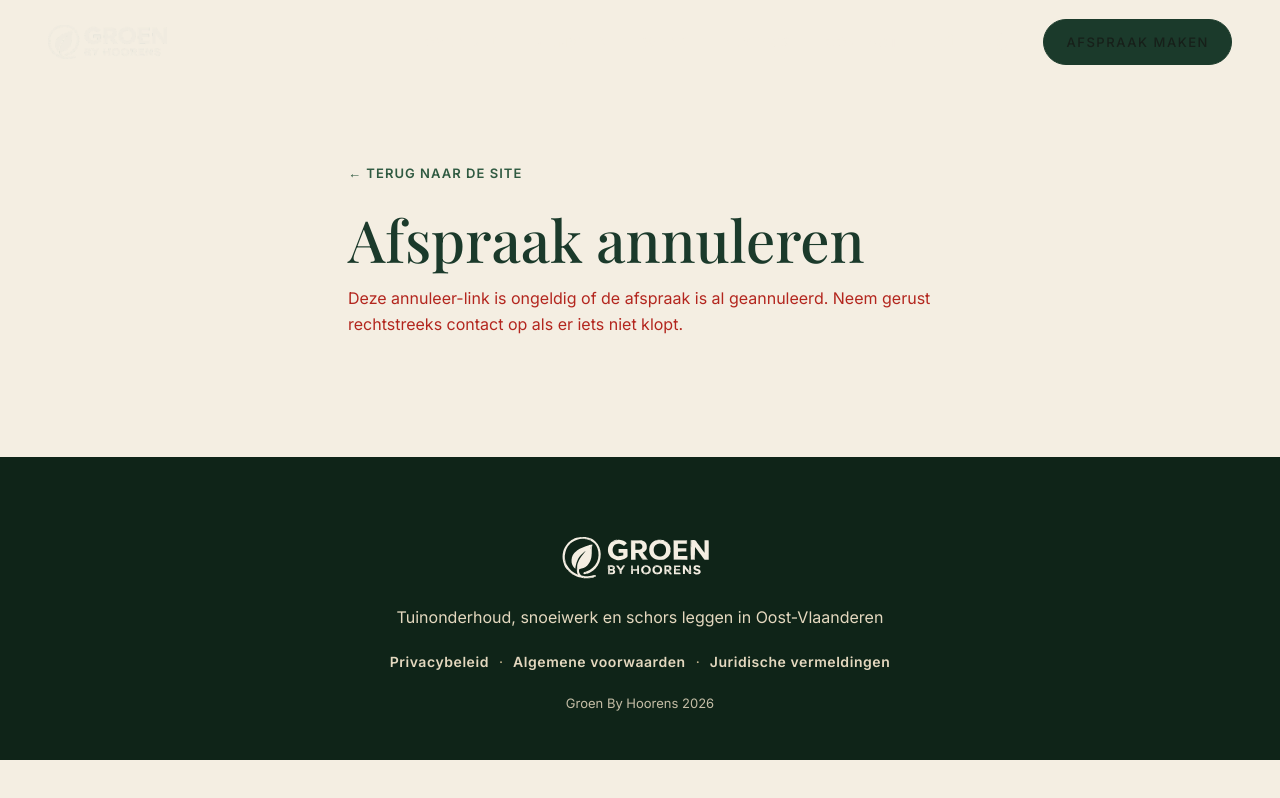
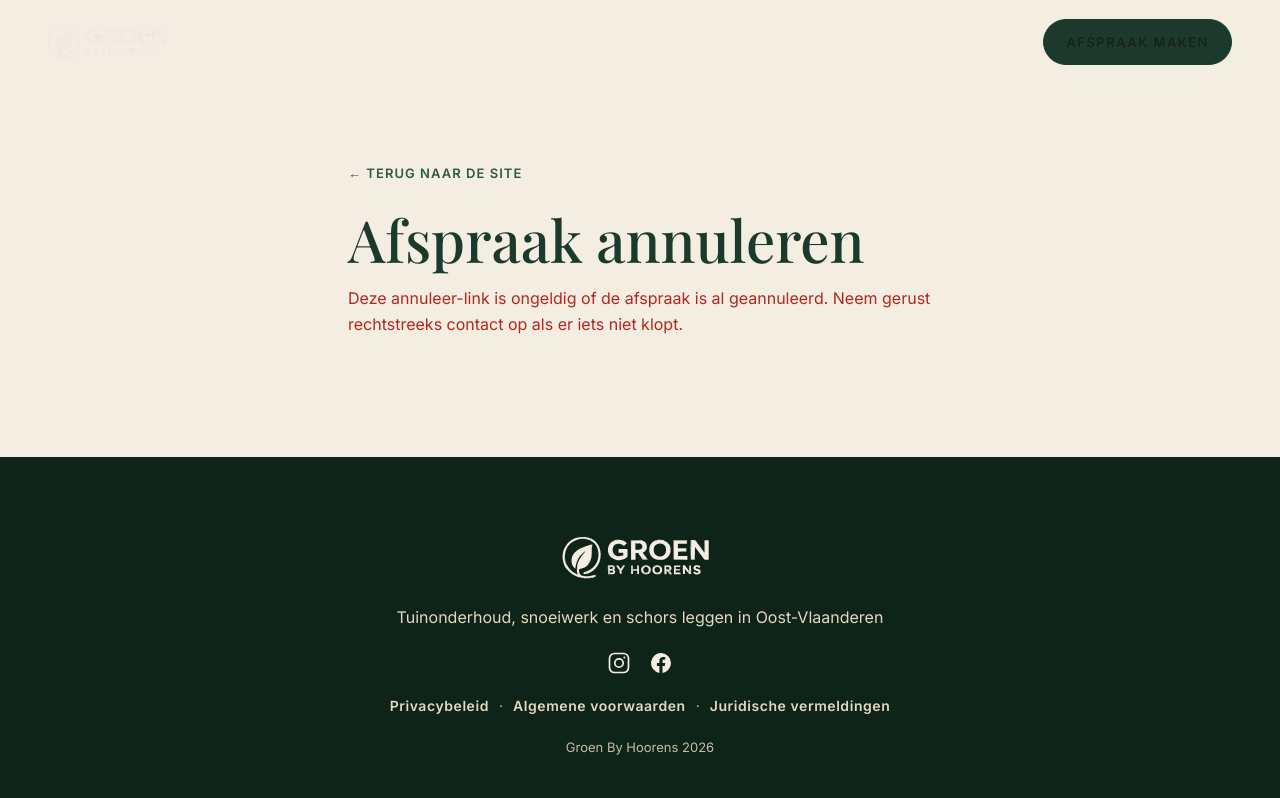
Before and after one commit to mauricehoorens-droid/groenbyhoorens-app, a Next.js app: page /annuleren in a window 1280 px wide. Shown: the top 798 px of the page. Built offline with nearby package versions, Linux system fonts and the light colour scheme.

Commit message:
Social iconen in footer

```diff
--- a/src/components/Footer.tsx
+++ b/src/components/Footer.tsx
@@ -12,6 +12,33 @@ export default function Footer() {
           Tuinonderhoud, snoeiwerk en schors leggen in Oost-Vlaanderen
         </p>
 
+        <div style={{ display: "flex", gap: 18, alignItems: "center", color: "var(--color-creme)" }}>
+          <a
+            href="https://www.instagram.com/hoorens_maurice/"
+            target="_blank"
+            rel="noopener"
+            aria-label="Instagram"
+            style={{ display: "inline-flex", color: "inherit" }}
+          >
+            <svg width="24" height="24" viewBox="0 0 24 24" fill="none" stroke="currentColor" strokeWidth={1.7}>
+              <rect x="2.5" y="2.5" width="19" height="19" rx="5" />
+              <circle cx="12" cy="12" r="4.2" />
+              <circle cx="17.4" cy="6.6" r="1" fill="currentColor" stroke="none" />
+            </svg>
+          </a>
+          <a
+            href="https://www.facebook.com/people/Groen-By-Hoorens/100069720080569/"
+            target="_blank"
+            rel="noopener"
+            aria-label="Facebook"
+            style={{ display: "inline-flex", color: "inherit" }}
+          >
+            <svg width="24" height="24" viewBox="0 0 24 24" fill="currentColor">
+              <path d="M22 12a10 10 0 1 0-11.6 9.9v-7H7.9V12h2.5V9.85c0-2.48 1.48-3.85 3.74-3.85 1.08 0 2.21.19 2.21.19v2.43h-1.25c-1.23 0-1.61.76-1.61 1.55V12h2.74l-.44 2.9h-2.3v7A10 10 0 0 0 22 12z" />
+            </svg>
+          </a>
+        </div>
+
         <p style={{ fontSize: 14, display: "flex", gap: 10, flexWrap: "wrap", justifyContent: "center", alignItems: "center" }}>
           <a href="https://www.groenbyhoorens.be/privacybeleid" className="link-underline">Privacybeleid</a>
           <span style={{ color: "var(--color-goud)" }}>·</span>
```
